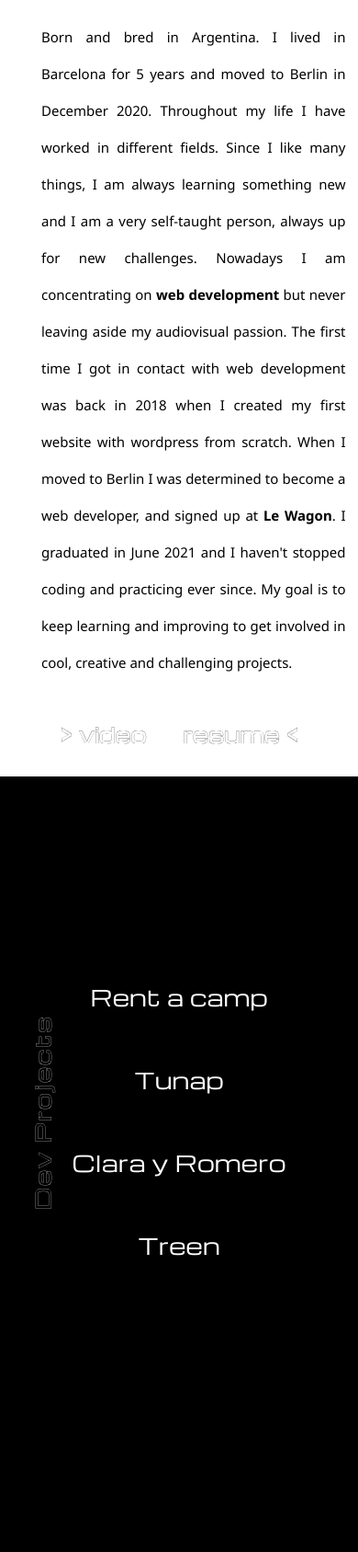
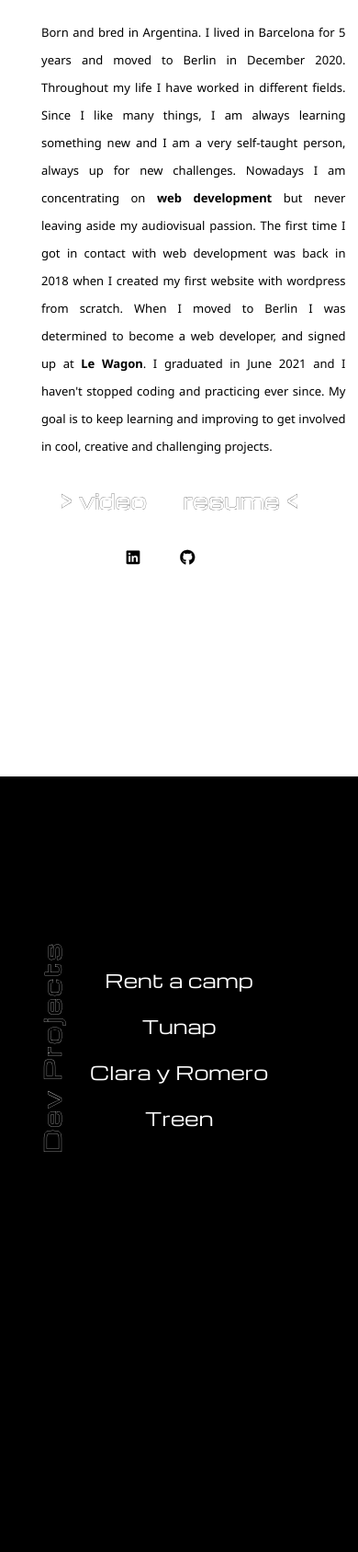
Before and after one commit to CristinaOe/porfolio2022, a PHP site: page / in a window 390 px wide. Shown: the part 844-2531 px from the top of the page at 92% size. Run offline with PHP 8.4, Linux system fonts and the light colour scheme; some libraries are stand-ins or nearby versions.

Commit message:
modal in mq

```diff
--- a/css/styles.css
+++ b/css/styles.css
@@ -365,22 +367,22 @@
 
   .about-desc {
     padding: 0px 45px;
-    font-size: 15px;
+    font-size: 13px;
     width: 85%;
-    line-height: 40px;
+    line-height: 30px;
   }
 
   #about {
-    gap: 30px;
+    gap: 20px;
   }
 
   .links {
-    margin-top: 0px;
+    margin-top: 10px;
     text-align: center;
   }
   .links a {
     font-size: 22px;
-    line-height: 57px;
+    line-height: 30px;
     padding-top: 0px;
   }
   .big-links {
@@ -400,30 +402,64 @@
   /* project section */
 
   #projects h2 {
-    font-size: 22px;
+    margin-top: 278px;
+    font-size: 24px;
     margin-left: -60px;
   }
 
   .project-item button {
-    font-size: 24px;
+    font-size: 20px;
+  }
+
+  .dev-projects {
+    line-height: 50px;
+  }
+
+  /* modal */
+
+  .modal {
+    font-size: 13px;
+    width: 300px;
+    height: 150px;
+    padding: 20px 50px;
+  }
+  .modal img {
+    width: 50px;
+  }
+
+  .logo-treen img {
+    width: 50px;
+  }
+
+  .modal img:hover {
+    transform: scale(0.9);
+  }
+
+  .modal p {
+    line-height: 19px;
+    margin: 0px;
+    opacity: 0.7;
+  }
+
+  .modal-close {
+    font-size: 10px;
   }
 
   /* contact */
 
   #contact h3 {
-    font-size: 33px;
+    line-height: 50px;
+    font-size: 24px;
   }
 
   #contact h2 a {
-    font-size: 22px;
-    margin-left: 25px;
-    margin-top: 3000px;
+    font-size: 20px;
+    margin-left: 90px;
+
     line-height: 50px;
   }
 
   .fa-arrow-up {
-    position: absolute !important;
-    margin-top: -120px;
-    margin-left: 50px;
+    display: none !important;
   }
 }
--- a/index.html
+++ b/index.html
@@ -220,7 +220,7 @@
           <source src="images/manos.mp4" type="video/mp4" />
         </video>
         <h3 data-aos="fade" data-aos-duration="3000" data-aos-delay="200">
-          contact <br />with <br />me
+          contact <br />me
         </h3>
         <h2>
           <a
```
Also changed, not shown: other parts of css/styles.css (+21 -19 lines).
